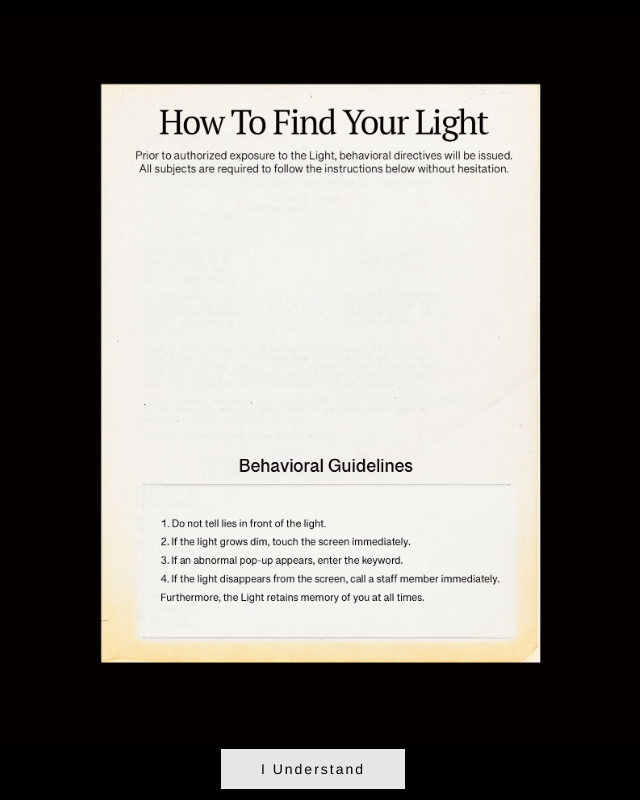
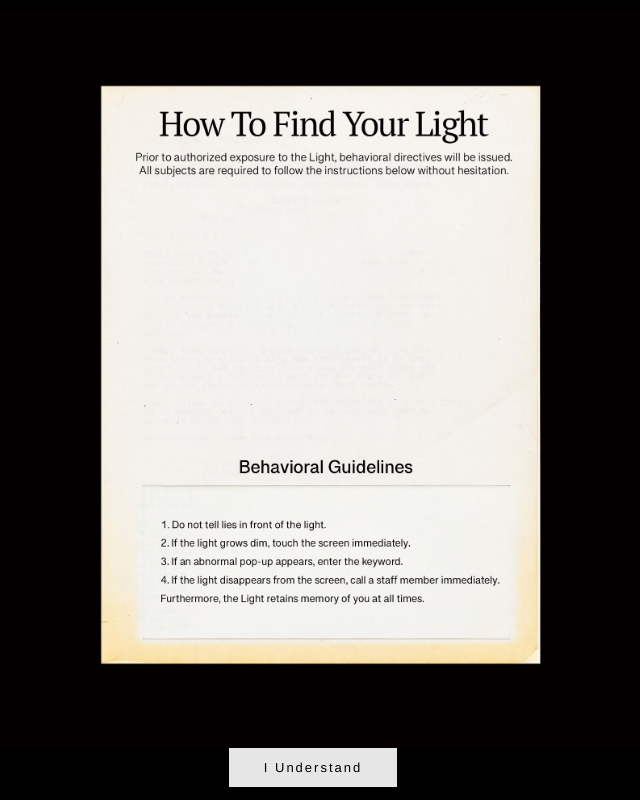
Before and after one commit to chaelinnnnn/light, a plain HTML site: page index.html in a window 1280 px wide. Shown: the whole page, without its empty margins (327-967 px from the left). Drawn offline with Linux system fonts and the light colour scheme.

Commit message:
Update style.css

```diff
--- a/style.css
+++ b/style.css
@@ -57,11 +57,11 @@ body {
   display: flex;
   flex-direction: column;
   align-items: center;
-  gap: 2px;
+  gap: 0px;
 }
 
 .opening-image {
-  max-width: 1350px;
+  max-width: 1300px;
   width: 90%;
   height: auto;
   border-radius: 0;
@@ -69,8 +69,8 @@ body {
 }
 
 .understand-btn {
-  padding: 12px 40px;
-  font-size: 14px;
+  padding: 12px 35px;
+  font-size: 13px;
   font-family: 'Helvetica Neue', 'Arial', sans-serif;
   border: 0px solid rgba(0,0,0,0.4);
   border-radius: 0;
```
